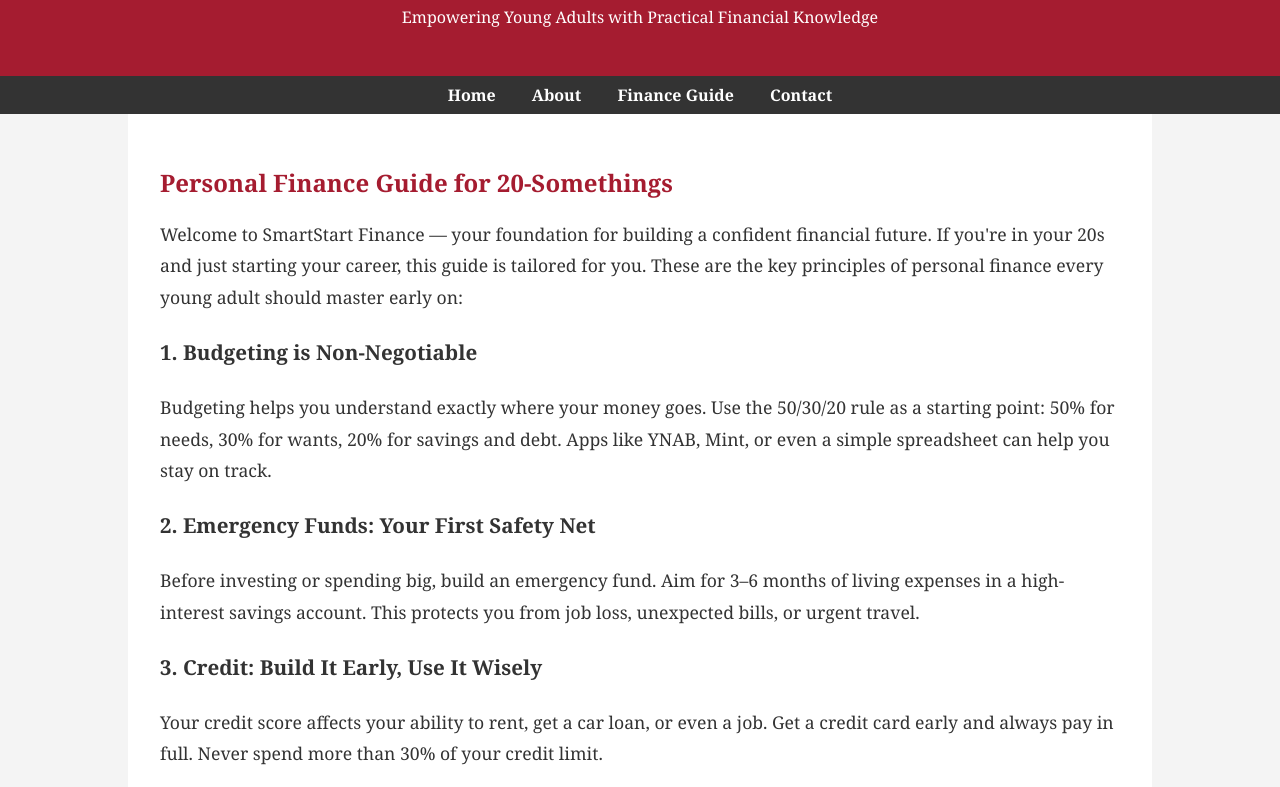
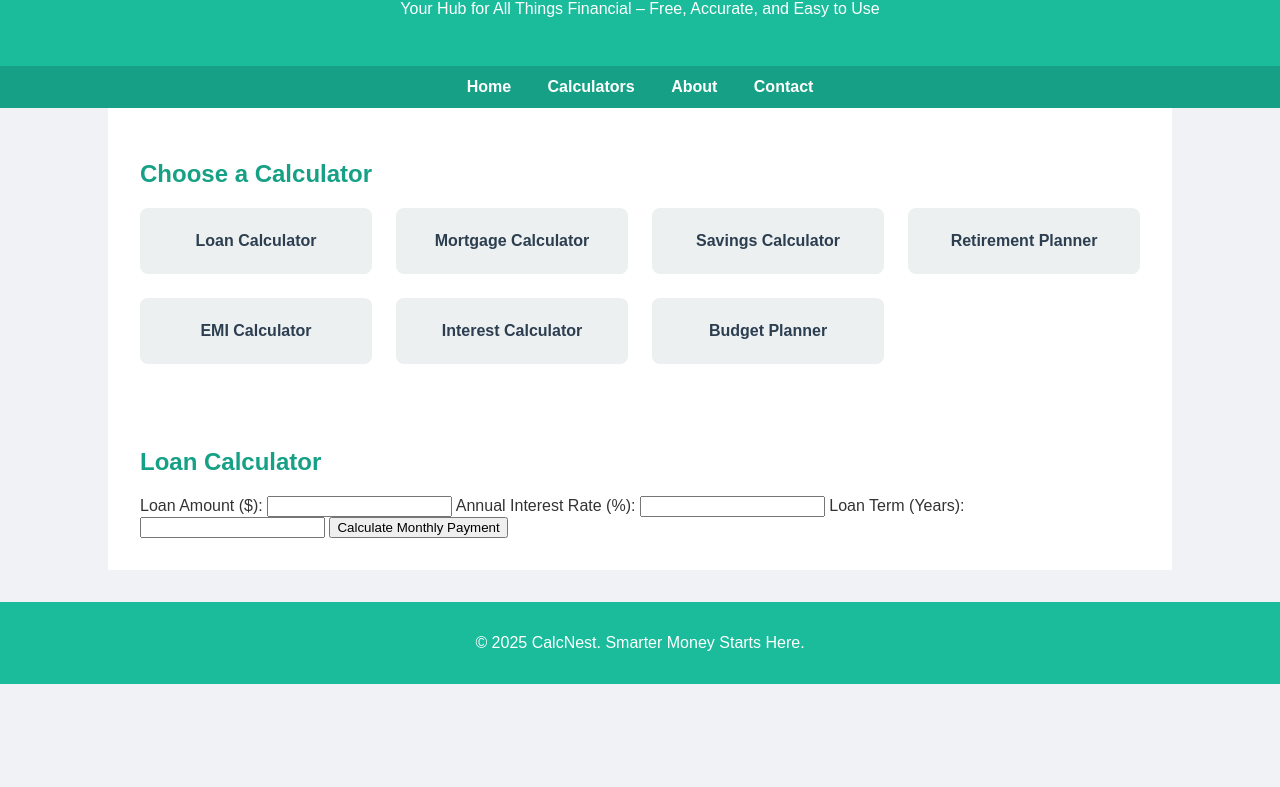
Before and after one commit to vanshanjaria45/simplefinance101, a plain HTML site: page index.html in a window 1280 px wide. Shown: the part 112-899 px from the top of the page. After the commit the page ends 800 px from the top, so only its background shows below. Drawn offline with Linux system fonts and the light colour scheme.

Commit message:
Update index.html

```diff
--- a/index.html
+++ b/index.html
@@ -3,24 +3,24 @@
 <head>
   <meta charset="UTF-8">
   <meta name="viewport" content="width=device-width, initial-scale=1.0">
-  <meta name="description" content="Essential personal finance knowledge for young adults starting their careers.">
-  <title>SmartStart Finance | Personal Finance for Young Adults</title>
+  <meta name="description" content="All-in-one online financial calculators: Loan, Mortgage, Savings, Retirement, EMI, Interest, Budget, and more.">
+  <title>CalcNest | Smarter Online Financial Calculators</title>
   <style>
     body {
       margin: 0;
-      font-family: 'Georgia', serif;
-      background-color: #f4f4f4;
+      font-family: 'Arial', sans-serif;
+      background-color: #f0f2f5;
       color: #333;
     }
     header {
-      background-color: #a51c30;
+      background-color: #1abc9c;
       color: white;
       padding: 2rem;
       text-align: center;
     }
     nav {
-      background-color: #333;
-      padding: 0.5rem;
+      background-color: #16a085;
+      padding: 0.75rem;
       text-align: center;
     }
     nav a {
@@ -30,20 +30,37 @@
       font-weight: bold;
     }
     .container {
-      max-width: 960px;
+      max-width: 1000px;
       margin: auto;
       padding: 2rem;
       background-color: white;
     }
     h1, h2 {
-      color: #a51c30;
+      color: #16a085;
     }
-    article {
-      line-height: 1.8;
-      font-size: 1.1rem;
+    .calculator-grid {
+      display: grid;
+      grid-template-columns: repeat(auto-fill, minmax(220px, 1fr));
+      gap: 1.5rem;
+    }
+    .card {
+      padding: 1.5rem;
+      border-radius: 8px;
+      background-color: #ecf0f1;
+      text-align: center;
+      transition: 0.3s;
+      cursor: pointer;
+    }
+    .card:hover {
+      background-color: #d0ece7;
+    }
+    .card a {
+      text-decoration: none;
+      color: #2c3e50;
+      font-weight: bold;
     }
     footer {
-      background-color: #a51c30;
+      background-color: #1abc9c;
       color: white;
       text-align: center;
       padding: 1rem;
@@ -53,57 +70,62 @@
 </head>
 <body>
   <header>
-    <h1>SmartStart Finance</h1>
-    <p>Empowering Young Adults with Practical Financial Knowledge</p>
+    <h1>CalcNest</h1>
+    <p>Your Hub for All Things Financial – Free, Accurate, and Easy to Use</p>
   </header>
   <nav>
     <a href="#">Home</a>
+    <a href="#calculators">Calculators</a>
     <a href="#about">About</a>
-    <a href="#guide">Finance Guide</a>
     <a href="#contact">Contact</a>
   </nav>
-  <div class="container">
-    <section id="guide">
-      <h2>Personal Finance Guide for 20-Somethings</h2>
-      <article>
-        <p>Welcome to SmartStart Finance — your foundation for building a confident financial future. If you're in your 20s and just starting your career, this guide is tailored for you. These are the key principles of personal finance every young adult should master early on:</p>
+  <div class="container" id="calculators">
+    <h2>Choose a Calculator</h2>
+    <div class="calculator-grid">
+      <div class="card"><a href="#loan">Loan Calculator</a></div>
+      <div class="card"><a href="#mortgage">Mortgage Calculator</a></div>
+      <div class="card"><a href="#savings">Savings Calculator</a></div>
+      <div class="card"><a href="#retirement">Retirement Planner</a></div>
+      <div class="card"><a href="#emi">EMI Calculator</a></div>
+      <div class="card"><a href="#interest">Interest Calculator</a></div>
+      <div class="card"><a href="#budget">Budget Planner</a></div>
+    </div>
+  </div>
 
-        <h3>1. Budgeting is Non-Negotiable</h3>
-        <p>Budgeting helps you understand exactly where your money goes. Use the 50/30/20 rule as a starting point: 50% for needs, 30% for wants, 20% for savings and debt. Apps like YNAB, Mint, or even a simple spreadsheet can help you stay on track.</p>
+  <div class="container" id="loan">
+    <h2>Loan Calculator</h2>
+    <label for="loanAmount">Loan Amount ($):</label>
+    <input type="number" id="loanAmount">
+    <label for="interestRate">Annual Interest Rate (%):</label>
+    <input type="number" id="interestRate">
+    <label for="loanTerm">Loan Term (Years):</label>
+    <input type="number" id="loanTerm">
+    <button onclick="calculateLoan()">Calculate Monthly Payment</button>
+    <div id="result"></div>
+  </div>
 
-        <h3>2. Emergency Funds: Your First Safety Net</h3>
-        <p>Before investing or spending big, build an emergency fund. Aim for 3–6 months of living expenses in a high-interest savings account. This protects you from job loss, unexpected bills, or urgent travel.</p>
+  <footer>
+    <p>&copy; 2025 CalcNest. Smarter Money Starts Here.</p>
+  </footer>
 
-        <h3>3. Credit: Build It Early, Use It Wisely</h3>
-        <p>Your credit score affects your ability to rent, get a car loan, or even a job. Get a credit card early and always pay in full. Never spend more than 30% of your credit limit.</p>
+  <script>
+    function calculateLoan() {
+      const amount = parseFloat(document.getElementById('loanAmount').value);
+      const annualRate = parseFloat(document.getElementById('interestRate').value);
+      const years = parseFloat(document.getElementById('loanTerm').value);
 
-        <h3>4. Debt: Understand and Control It</h3>
-        <p>Student loans, car loans, or credit card debt can snowball fast. Know your interest rates and prioritize high-interest debt. Make consistent payments. Avoid "buy now, pay later" traps unless it's interest-free and fully manageable.</p>
+      if (isNaN(amount) || isNaN(annualRate) || isNaN(years)) {
+        document.getElementById('result').textContent = "Please fill in all fields.";
+        return;
+      }
 
-        <h3>5. Start Saving for Retirement Now</h3>
-        <p>The earlier you invest, the more you benefit from compound interest. Use employer-sponsored plans like RRSP or 401(k), and consider opening a TFSA or Roth IRA. Even small amounts now can turn into significant assets later.</p>
+      const monthlyRate = annualRate / 100 / 12;
+      const payments = years * 12;
+      const monthly = (amount * monthlyRate) / (1 - Math.pow(1 + monthlyRate, -payments));
 
-        <h3>6. Track Your Net Worth</h3>
-        <p>Once a month, list your assets (cash, savings, investments) and your liabilities (debt). This helps you stay grounded and motivated to grow your wealth over time.</p>
-
-        <h3>7. Know the Basics of Taxes</h3>
-        <p>Learn how income tax works. Know what deductions you’re eligible for (like tuition credits or moving expenses), and use simple software like TurboTax or Wealthsimple Tax to file. Understanding taxes saves you money.</p>
-
-        <h3>8. Live Below Your Means</h3>
-        <p>Don't inflate your lifestyle with every raise. Build the habit of saving more than you spend, and avoid the pressure of keeping up with friends’ spending habits.</p>
-
-        <h3>9. Protect Yourself: Insurance & Security</h3>
-        <p>Get basic health, tenant, and auto insurance. Protect yourself from identity theft with strong passwords and secure banking habits. Don’t skip this.</p>
-
-        <h3>10. Keep Learning</h3>
-        <p>Money habits compound over time. Read finance books, listen to podcasts (e.g., “The Dave Ramsey Show”, “Afford Anything”), and keep updating your knowledge. Financial literacy is a life skill, not a one-time lesson.</p>
-
-        <p>This is your foundation — come back regularly, explore each topic in depth, and remember: small smart choices today = massive freedom tomorrow.</p>
-      </article>
-    </section>
-  </div>
-  <footer>
-    <p>&copy; 2025 SmartStart Finance. Empowering Financial Independence.</p>
-  </footer>
+      document.getElementById('result').textContent =
+        `Monthly Payment: $${monthly.toFixed(2)}`;
+    }
+  </script>
 </body>
 </html>
```
